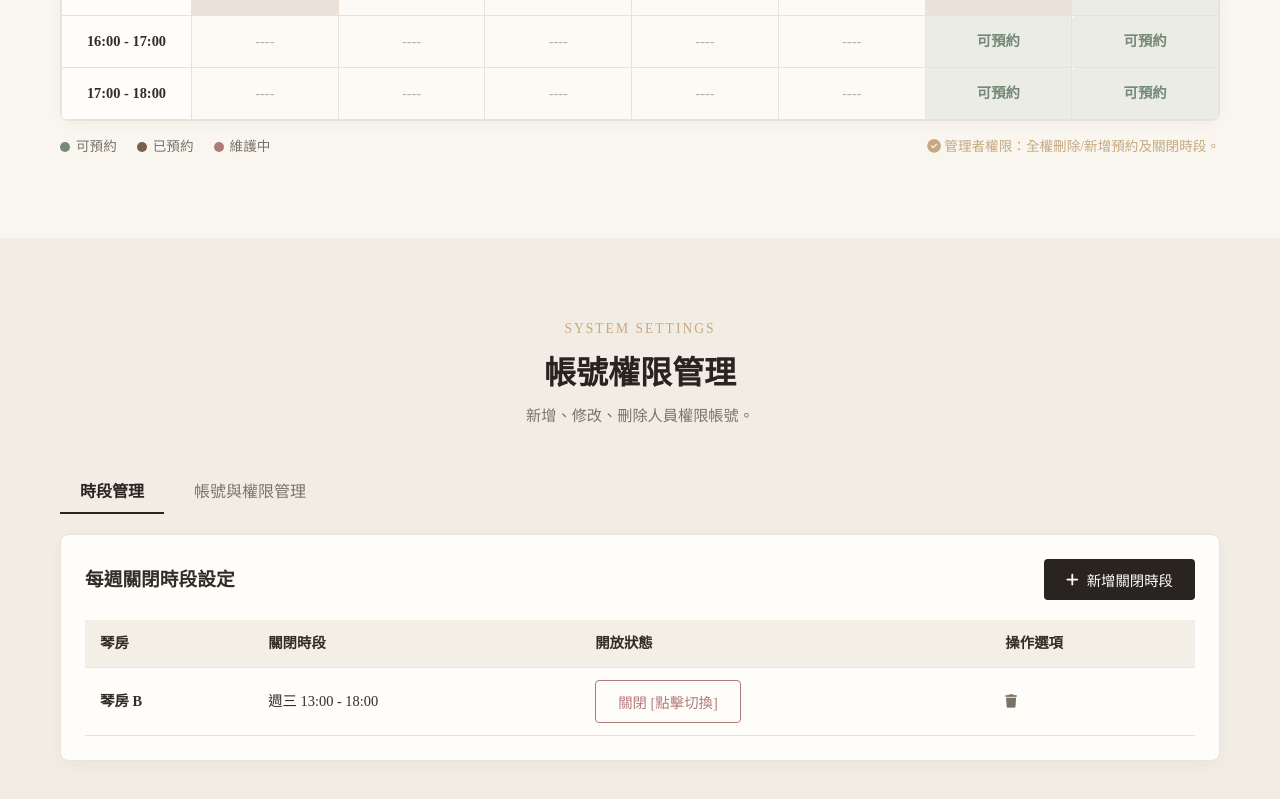
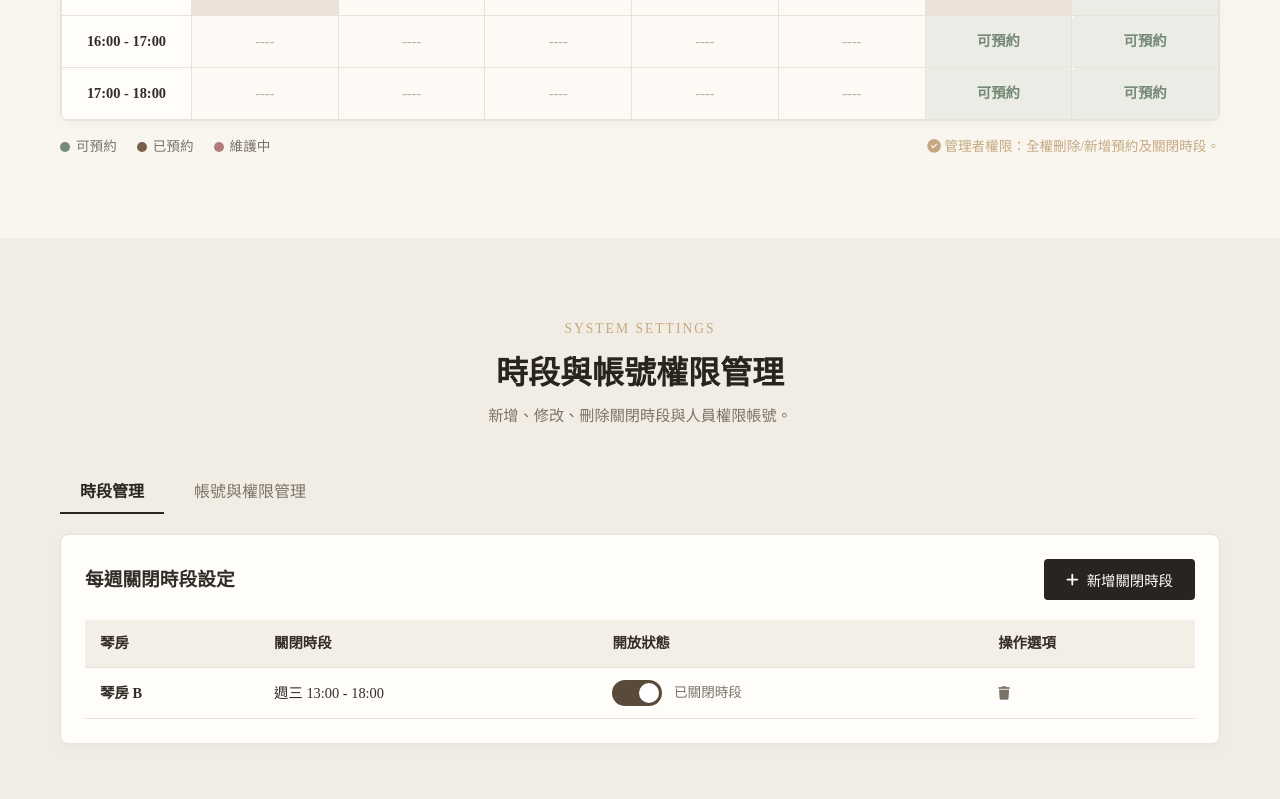
Before and after one commit to chenyuchen00/reservation-system, a plain HTML site: page admin.html in a window 1280 px wide. Shown: the part 939-1738 px from the top of the page. Drawn offline with Linux system fonts and the light colour scheme.

Commit message:
關閉時段開關鍵

```diff
--- a/admin.html
+++ b/admin.html
@@ -86,8 +86,8 @@
         <div class="container">
             <div class="section-header">
                 <span class="section-tag">System Settings</span>
-                <h2 class="section-title">帳號權限管理</h2>
-                <p class="section-desc">新增、修改、刪除人員權限帳號。</p>
+                <h2 class="section-title">時段與帳號權限管理</h2>
+                <p class="section-desc">新增、修改、刪除關閉時段與人員權限帳號。</p>
             </div>
 
             <div class="admin-tabs">
--- a/script.js
+++ b/script.js
@@ -1750,18 +1750,22 @@ function renderWeeklyCloseTable() {
     list.innerHTML = weeklyClosedRules.map(rule => {
         const dayStr = daysName[rule.dayOfWeek];
         const timeStr = `${dayStr} ${rule.startTime} - ${rule.endTime}`;
-        const isClosed = rule.status === '關閉';
+
+        // 如果狀態是「關閉」，開關為勾選(true)；如果是「開放」，則為不勾選(false)
+        const isChecked = rule.status === '關閉' ? 'checked' : '';
 
         return `
             <tr>
                 <td><strong>${rule.room}</strong></td>
                 <td>${timeStr}</td>
                 <td>
-                    <button class="btn btn-sm ${isClosed ? 'btn-line' : 'btn-dark'}"
-                        style="color: ${isClosed ? 'var(--color-maintain)' : 'var(--color-free)'}; border-color: currentColor;"
-                        onclick="toggleWeeklyCloseStatus(${rule.id})">
-                        ${rule.status} [點擊切換]
-                    </button>
+                    <label class="switch">
+                        <input type="checkbox" ${isChecked} onchange="toggleWeeklyCloseStatus(${rule.id})">
+                        <span class="slider"></span>
+                    </label>
+                    <span style="margin-left: 8px; font-size: 0.85rem; color: var(--text-muted);">
+                        ${rule.status === '關閉' ? '已關閉時段' : '時段開放中'}
+                    </span>
                 </td>
                 <td>
                     <button class="action-btn delete" onclick="deleteWeeklyCloseRule(${rule.id})" title="刪除規則">
--- a/style.css
+++ b/style.css
@@ -516,3 +516,47 @@ body[data-role="admin"] .cell:hover {
     color: var(--accent-dark);
     font-weight: 600;
 }
+
+/* 圓形滑動開關樣式 */
+.switch {
+  position: relative;
+  display: inline-block;
+  width: 50px;
+  height: 26px;
+  vertical-align: middle;
+}
+
+.switch input {
+  opacity: 0;
+  width: 0;
+  height: 0;
+}
+
+.slider {
+  position: absolute;
+  cursor: pointer;
+  top: 0; left: 0; right: 0; bottom: 0;
+  background-color: #ccc;
+  transition: .3s;
+  border-radius: 26px;
+}
+
+.slider:before {
+  position: absolute;
+  content: "";
+  height: 20px;
+  width: 20px;
+  left: 3px;
+  bottom: 3px;
+  background-color: white;
+  transition: .3s;
+  border-radius: 50%;
+}
+
+input:checked + .slider {
+  background-color: #5A4A3B; /* 配合您的系統主色調 */
+}
+
+input:checked + .slider:before {
+  transform: translateX(24px);
+}
```
